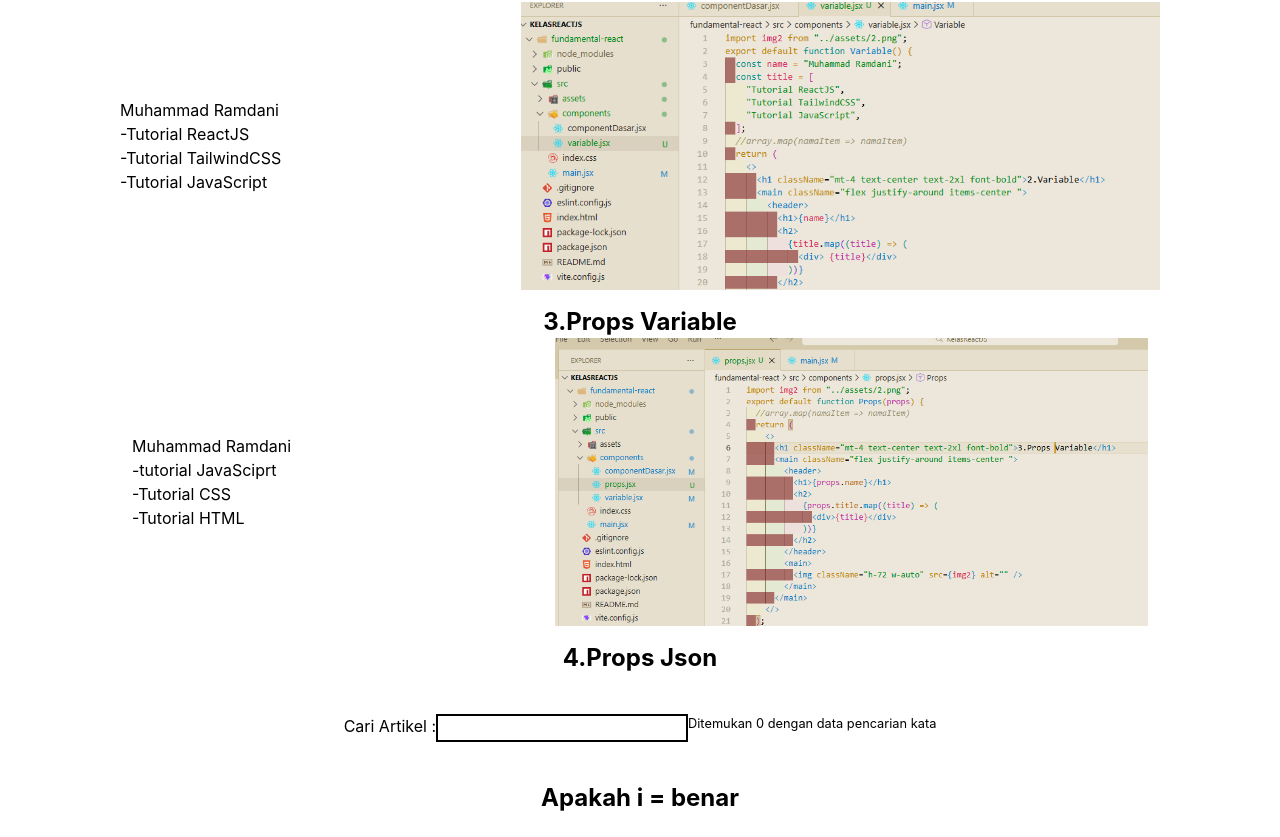
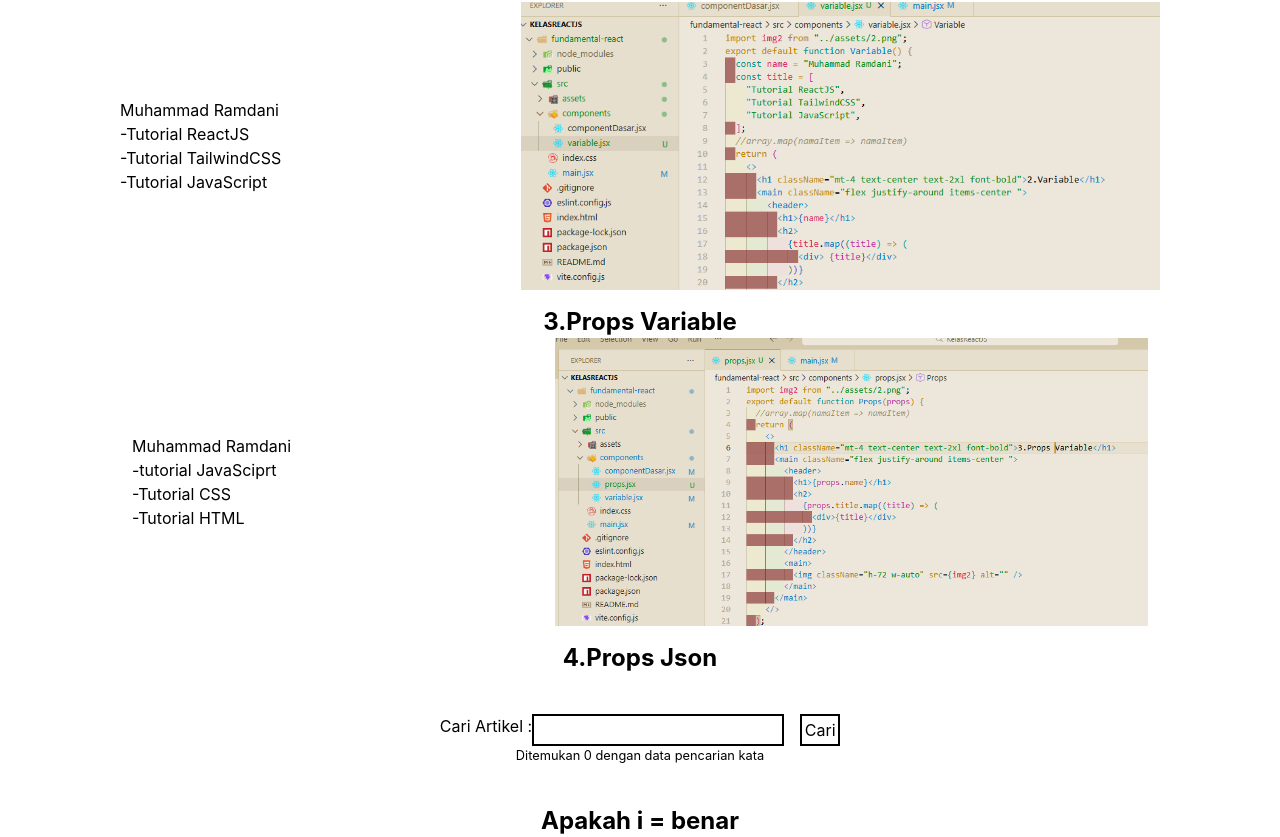
Before and after one commit to MuhammadRamdani121/Fundamental_ReactJS, a React (Vite) app: page / in a window 1280 px wide. Shown: the part 347-1184 px from the top of the page. Before the commit the page ends 1161 px from the top, so only its background shows below. Built offline with nearby package versions, Linux system fonts and the light colour scheme.

Commit message:
Menambahkan Fungsi onClick Method

```diff
--- a/src/components/postjson/search.jsx
+++ b/src/components/postjson/search.jsx
@@ -3,20 +3,32 @@
 export default function Search(props) {
   const [search, setSearch] = useState("");
 
-  const changeSearch = (event) => {
-    setSearch(event.target.value);
-    props.changeSearch(event.target.value);
+  const changeSearch = () => {
+    props.changeSearch(search);
+  };
+
+  const searchKeydown = (e) => {
+    if (e.key === "Enter") {
+      changeSearch();
+    }
   };
 
   return (
     <>
       <div className="flex justify-center mt-10">
         Cari Artikel :
-        <input className="border-2 " onChange={changeSearch}></input>
-        <small>
-          Ditemukan {props.totalPosts} dengan data pencarian kata {search}
-        </small>
+        <input
+          className="border-2 "
+          onChange={(e) => setSearch(e.target.value)}
+          onKeyDown={searchKeydown}
+        ></input>
+        <button className="ml-4 h-8 w-10 border-2" onClick={changeSearch}>
+          Cari
+        </button>
       </div>
+      <small className="flex justify-center">
+        Ditemukan {props.totalPosts} dengan data pencarian kata {search}
+      </small>
     </>
   );
 }
```
